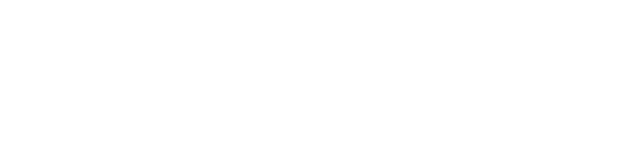
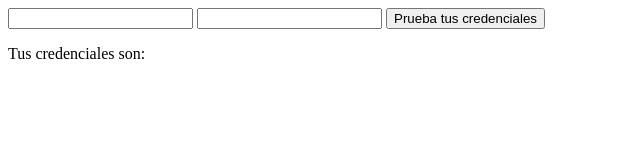
Before and after one commit to chrislopez93/repositoriodeejercicios_mail_password, a plain HTML site: page index.html in a window 1280 px wide. Shown: the whole page, without its empty margins (0-640 px from the left). Drawn offline with Linux system fonts and the light colour scheme.

Commit message:
Ejercicio de usuario-contraseña finalizado

```diff
--- a/index.html
+++ b/index.html
@@ -7,6 +7,9 @@
     <script src="./script.js"></script>
 </head>
 <body>
-
+    <input class="email" type="email">
+    <input class="password" type="password">
+    <button onclick="trigger()">Prueba tus credenciales</button>
+    <p>Tus credenciales son:<span class="span"></span></p>
 </body>
 </html>
--- a/script.js
+++ b/script.js
@@ -0,0 +1,11 @@
+function trigger(){
+    const mail = document.querySelector('.email').value;
+    const password = document.querySelector('.password').value;
+    if(mail == "a@gmail.com" && password == "password"){
+        let span = document.querySelector('.span');
+        span.innerHTML = "Credenciales correctas"
+    }else{
+        let span = document.querySelector('.span');
+        span.innerHTML = "Credenciales incorrectas"
+    }
+}
```
